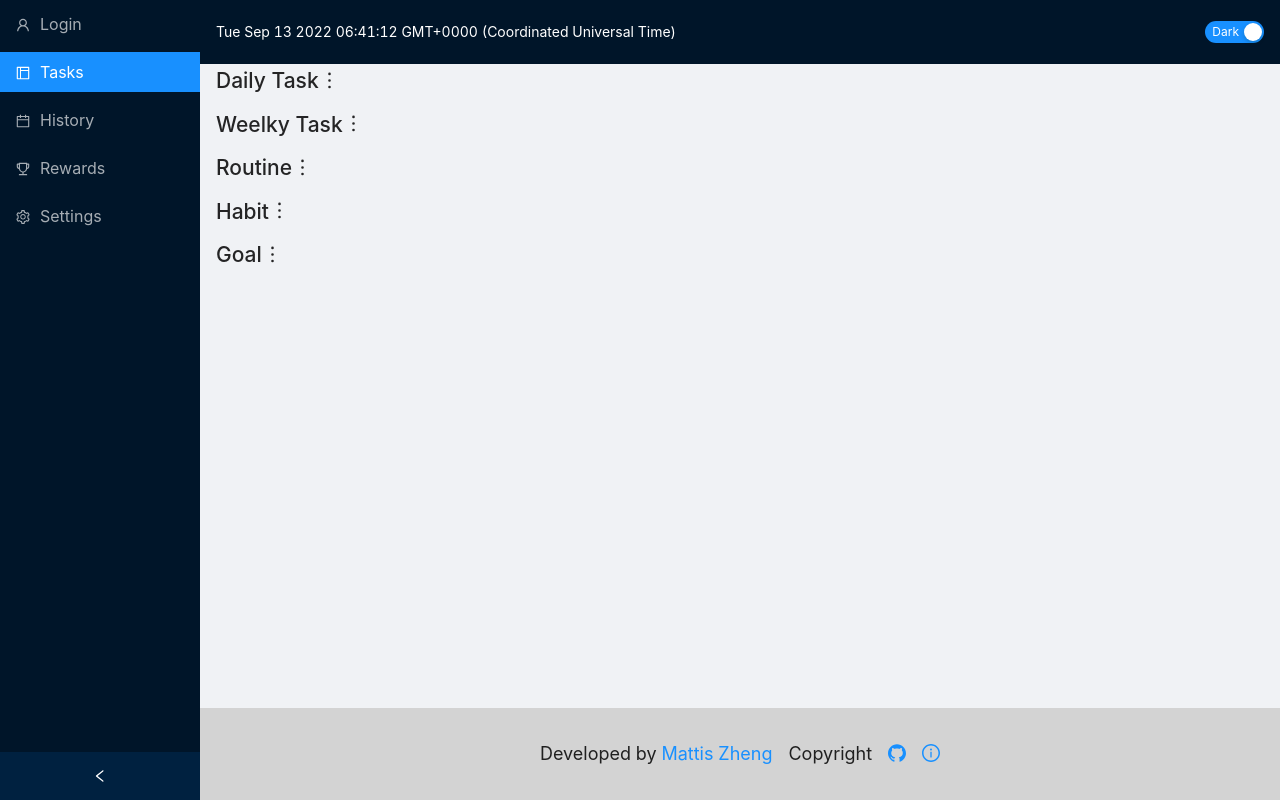
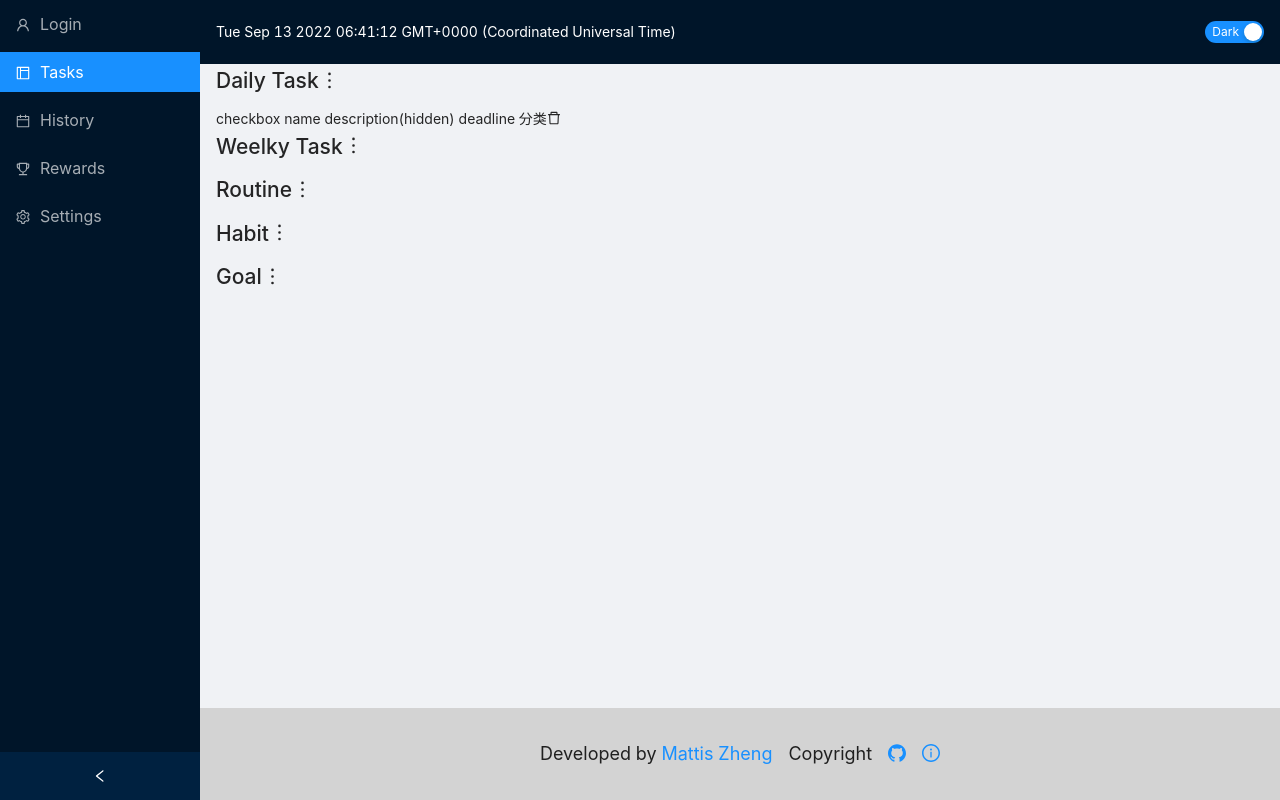
Before and after one commit to MattisZheng/sisyphus_stone, a React (Vite) app: page / in a window 1280 px wide. Built offline with nearby package versions, Linux system fonts and the light colour scheme.

Commit message:
update daily

```diff
--- a/src/components/Daily.jsx
+++ b/src/components/Daily.jsx
@@ -1,16 +1,14 @@
+import Draggable from "./Draggable";
 import Task from "./Task";
-import { MoreOutlined } from "@ant-design/icons";
-import Draggable from "./Draggable";
 
 // render daily task
 
 const Daily = () => {
   return (
-    <Draggable title="Daily Task">
-      <div>
-        <Task />
-      </div>
-    </Draggable>
+    <div>
+      <Draggable title="Daily Task"/>
+      <Task />
+    </div>
   );
 };
 
```
Also changed, not shown: src/components/Task.jsx (+7 -14 lines), 1 other file (tests, documents, lock files or other folders).
